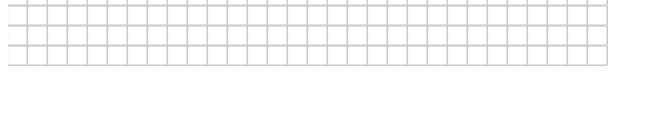
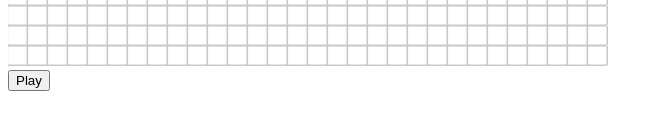
Before and after one commit to erraydin/Game-of-Life, a React (Create React App) app: page / in a window 1280 px wide. Shown: the part 542-672 px from the top of the page, without its empty margins (0-663 px from the left). Built offline with nearby package versions, Linux system fonts and the light colour scheme.

Commit message:
play button works

```diff
--- a/src/components/Canvas.tsx
+++ b/src/components/Canvas.tsx
@@ -1,22 +1,25 @@
 import p5 from "p5";
 import { FunctionComponent, useEffect, useRef, useState } from "react"
-import defineSketch from "../p5/sketch";
+import defineSketch, { myP5 } from "../p5/sketch";
+
 export type canvasProps = {
-    sketch: (sketch: p5) => void;
+    sketch: (sketch: myP5) => void;
 }
 
 const Canvas: FunctionComponent<canvasProps> = ({ sketch }) => {
-    // const [playing, setPlaying] = useState(false);
     const wrapper = useRef<HTMLDivElement>(null);
     const mySketch = defineSketch(20, 30, 30);
-
+    let myP5: myP5;
     useEffect(() => {
         if (wrapper.current !== null) {
-            const myP5 = new p5(mySketch, wrapper.current);
+            myP5 = new p5(mySketch, wrapper.current);
         }
     }, [mySketch])
 
-    return <div ref={wrapper} />
+    return <div>
+        <div ref={wrapper} />
+        <button onClick={() => { myP5.playing = true; }}>Play</button>
+    </div>
 }
 
 export default Canvas;
--- a/src/p5/sketch.ts
+++ b/src/p5/sketch.ts
@@ -1,10 +1,15 @@
 import p5 from "p5";
 
-const defineSketch = (w: number, columns: number, rows: number) => {
-    return (sketch: p5) => {
+export type myP5 = p5 & { playing?: boolean }
+const defineSketch = (
+    w: number,
+    columns: number,
+    rows: number,
+) => {
+    return (sketch: myP5) => {
+        sketch.playing = false;
         let curBoard: Array<Array<number>>;
         let nextBoard: Array<Array<number>>;
-
         sketch.setup = () => {
             sketch.createCanvas(w * rows, w * columns);
             sketch.frameRate(10);
@@ -33,7 +38,10 @@ const defineSketch = (w: number, columns: number, rows: number) => {
                     sketch.rect(i * w, j * w, w - 1, w - 1);
                 }
             }
-            nextFrame();
+            if (sketch.playing) {
+                nextFrame();
+            }
+
 
         }
 
```
